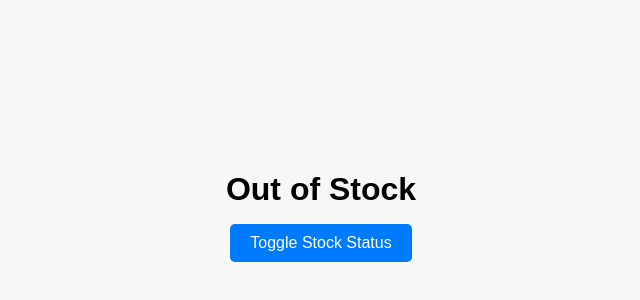
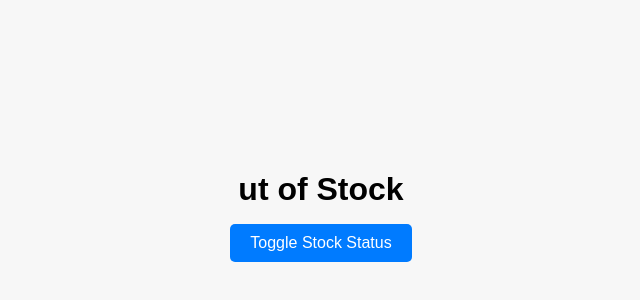
Before and after one commit to Mardonosan/Mardonosan.github.io, a plain HTML site: page index.html in a window 1280 px wide. Shown: the part 184-484 px from the top of the page, without its empty margins (319-959 px from the left). Drawn offline with Linux system fonts and the light colour scheme.

Commit message:
Update index.html

```diff
--- a/index.html
+++ b/index.html
@@ -33,7 +33,7 @@
   </style>
 </head>
 <body>
-  <div class="stock-status" id="stock-status">Out of Stock</div>
+  <div class="stock-status" id="stock-status">ut of Stock</div>
   <button class="toggle-button" id="toggle-button">Toggle Stock Status</button>
 
   <script>
```
